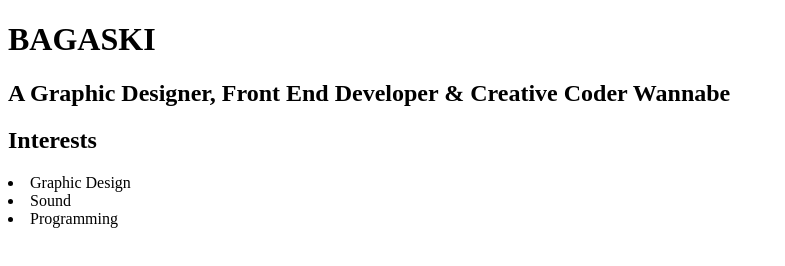
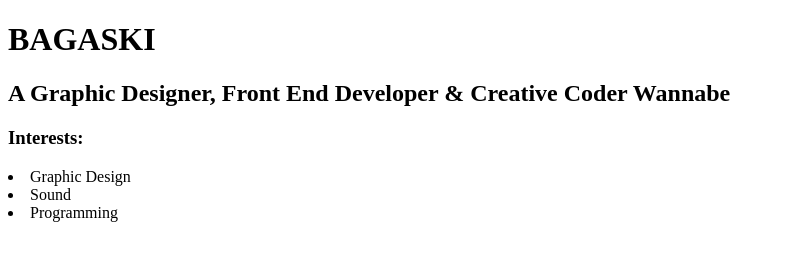
Before and after one commit to bagaski/BAGASKI.github.io, a plain HTML site: page index.html in a window 1280 px wide. Shown: the whole page, without its empty margins (0-785 px from the left). Drawn offline with Linux system fonts and the light colour scheme.

Commit message:
Update index.html

```diff
--- a/index.html
+++ b/index.html
@@ -8,7 +8,7 @@
   <h1>BAGASKI<h1>
   <h2>A Graphic Designer, Front End Developer & Creative Coder Wannabe</h2>
 
-  <h2>Interests</h2>
+  <h3>Interests:</h3>
     <li>Graphic Design</li>
     <li>Sound</li>
     <li>Programming</li>
```
